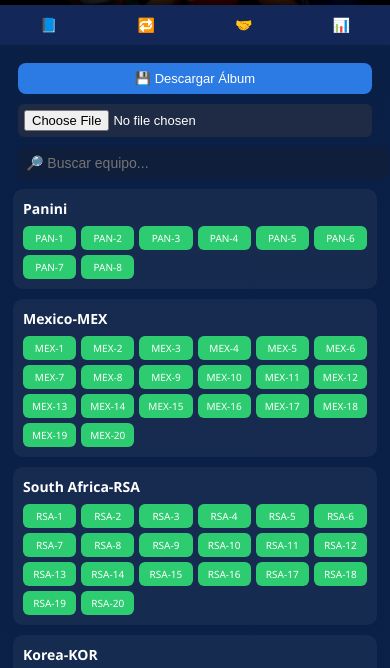
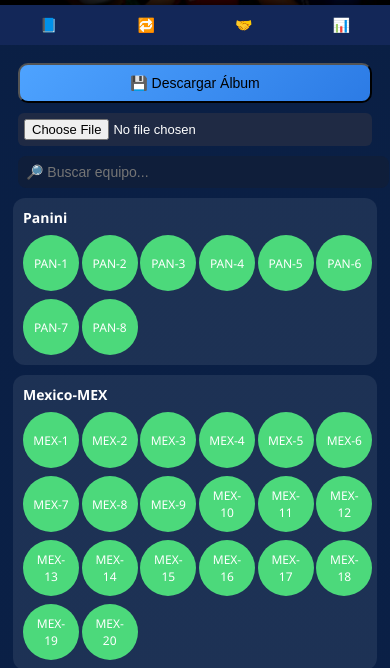
Before and after one commit to marqmario26-bot/album-panini, a plain HTML site: page index.html in a window 390 px wide. Shown: the part 175-843 px from the top of the page. Drawn offline with Linux system fonts and the light colour scheme.

Commit message:
Update style.css

```diff
--- a/style.css
+++ b/style.css
@@ -68,8 +68,9 @@
 .card {
   margin: 10px 5px;
   padding: 10px;
-  background: rgba(255,255,255,0.05);
-  border-radius: 10px;
+  background: rgba(255,255,255,0.08);
+  border-radius: 12px
+
 }
 
 .card h3 {
@@ -80,8 +81,8 @@
 /* ✅ GRID DE LÁMINAS */
 .grid {
   display: grid;
-  grid-template-columns: repeat(auto-fit, minmax(45px, 1fr));
-  gap: 5px;
+  grid-template-columns: repeat(auto-fit, minmax(50px, 1fr));
+  gap: 8px;
 }
 
 /* ✅ LÁMINAS */
@@ -100,15 +101,15 @@
 
 /* ✅ ESTADOS */
 .faltante {
-  background: #e74c3c;
+  background: #ff6b6b;
 }
 
 .conseguida {
-  background: #2ecc71;
+  background: #4cd97b;
 }
 
 .repetida {
-  background: #f1c40f;
+  background: #ffd166;
   color: black;
 }
 
@@ -138,20 +139,19 @@
   align-items: center;
 }
 
+
 button {
-  padding: 8px 14px;
-  border: none;
-  border-radius: 8px;
-  background: #2c7be5;
-  color: white;
-  font-size: 13px;
-  cursor: pointer;
-  transition: 0.2s;
+  padding: 10px 16px; /* ⬅ más grande */
+  border-radius: 10px;
+  background: linear-gradient(135deg, #4ea3ff, #2c7be5);
+  font-size: 14px;
+  font-weight: 500;
 }
 
 button:hover {
-  background: #1a5edb;
+  background: linear-gradient(135deg, #6fb8ff, #3a90f0);
 }
+
 
 /* ✅ INPUT FILE MÁS LIMPIO */
 input[type="file"] {
@@ -255,10 +255,21 @@
 /* ✅ RESPONSIVE */
 @media (max-width: 600px) {
 
-  .lamina {
-    font-size: 10px;
-    padding: 5px;
-  }
+ .lamina {
+  padding: 8px;
+  border-radius: 50%; /* ⬅ circular */
+  text-align: center;
+  font-size: 12px;
+  cursor: pointer;
+
+  display: flex;
+  align-items: center;
+  justify-content: center;
+
+  width: 40px;
+  height: 40px;
+}
+
 
   nav button {
     font-size: 14px;
```
